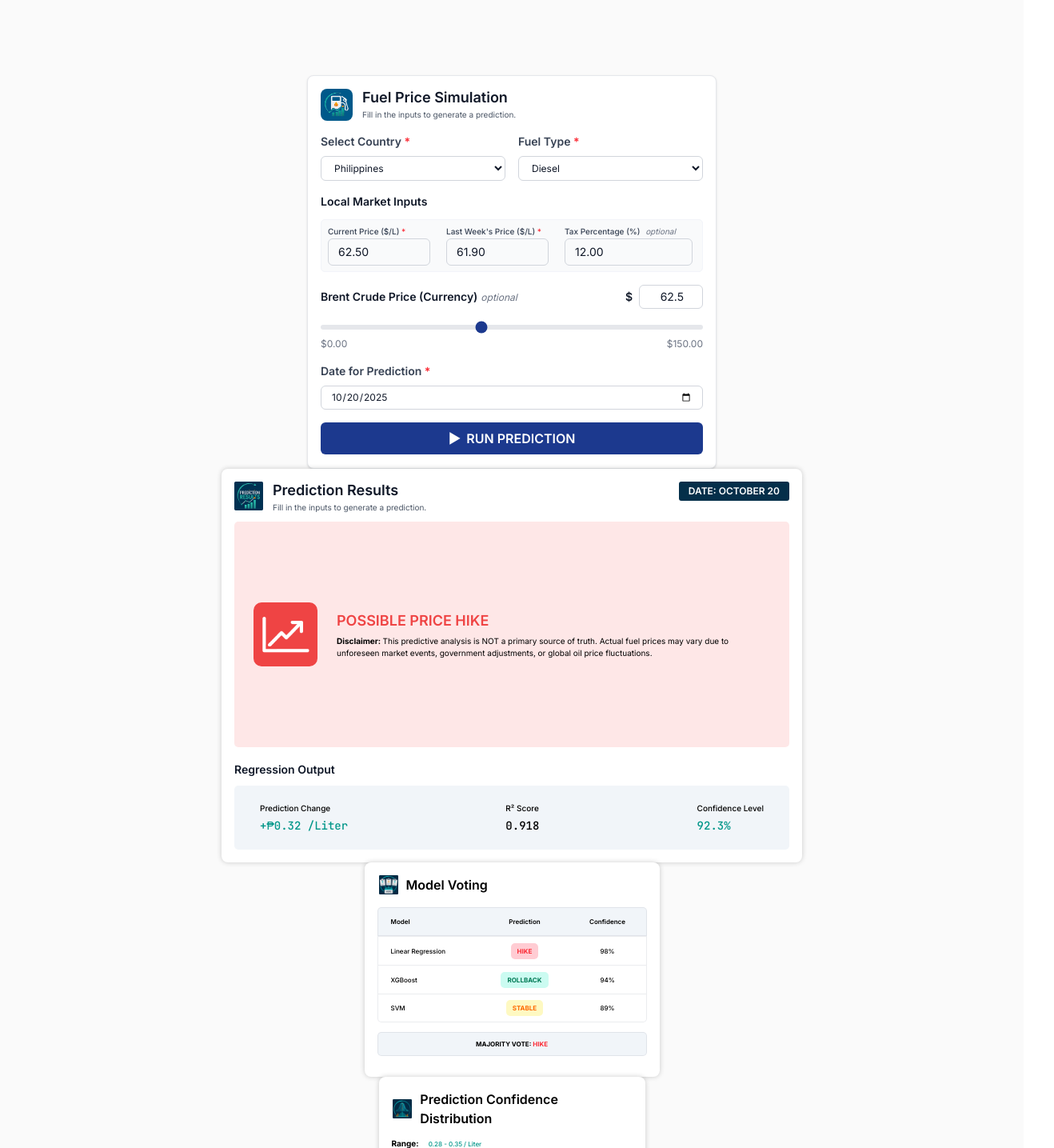
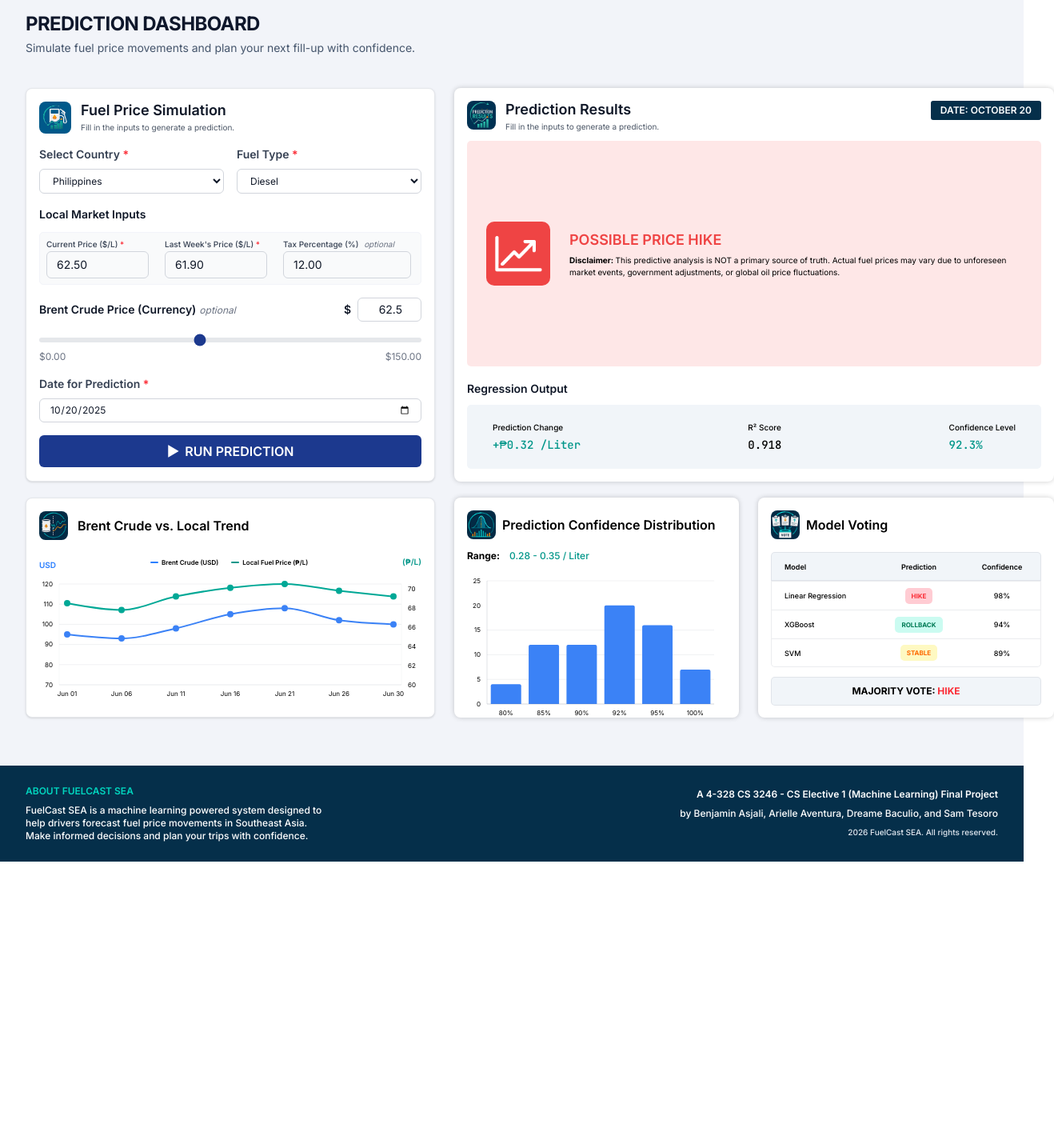
Before and after one commit to yelle15/fuelcast, a Next.js app in the folder frontend/: page / in a window 1280 px wide. Shown: the part 120-1555 px from the top of the page at 80% size, 1318 px wide, since content can reach past the window. After the commit the page ends 1197 px from the top, so only its background shows below. Built offline with nearby package versions, Linux system fonts and the light colour scheme.

Commit message:
fix: adjust dimensions, font sizes, and padding for consistency

```diff
--- a/frontend/src/app/components/brent-crude-vs-local-trend.js
+++ b/frontend/src/app/components/brent-crude-vs-local-trend.js
@@ -55,7 +55,7 @@ const CustomTooltip = ({ active, payload }) => {
 /** Custom Legend */
 const CustomLegend = () => {
   return (
-    <div className="flex justify-between items-center mb-3 font-inter">
+    <div className="flex justify-between items-center mb-2 font-inter">
       <span className="text-[10px] font-semibold text-blue-500 font-inter mt-2">
         USD
       </span>
@@ -92,15 +92,15 @@ export default function BrentCrudeVsLocalTrend({
   const pesoGridLines = [60, 62, 64, 66, 68, 70];
 
   return (
-    <div className="w-full max-w-[499px] h-[268px] p-4 bg-white rounded-lg shadow-[0px_0px_6px_0px_rgba(0,0,0,0.20)]">
+    <div className="w-full max-w-lg h-[275px] p-4 bg-white rounded-lg border border-gray-200 shadow-sm flex flex-col">
       {/* Header */}
-      <div className="flex justify-start items-center gap-2 mb-2">
+      <div className="flex justify-start items-center gap-3 mb-4">
         <img
           src="/Brent%20Crude%20vs.%20Local%20Trend.png"
           alt="Brent Crude vs. Local Trend Logo"
-          className="w-7 h-6 object-contain"
+          className="w-9 h-9 object-contain rounded-lg"
         />
-        <h3 className="text-black text-base font-semibold font-inter">
+        <h3 className="text-black text-ms font-semibold font-inter">
           Brent Crude vs. Local Trend
         </h3>
       </div>
@@ -109,10 +109,11 @@ export default function BrentCrudeVsLocalTrend({
       <CustomLegend />
 
       {/* Chart */}
-      <ResponsiveContainer width="100%" height="80%">
+      <div className="flex-1 min-h-0">
+        <ResponsiveContainer width="100%" height="100%">
           <ComposedChart
             data={chartData}
-          margin={{ top: 15, right: 0, left: 0, bottom: 10 }}
+            margin={{ top: 8, right: 0, left: 0, bottom: 4 }}
           >
           <CartesianGrid
             stroke="rgba(107,114,128,0.2)"
@@ -138,8 +139,8 @@ export default function BrentCrudeVsLocalTrend({
                 strokeWidth: 0.5,
               }}
               tickLine={false}
-            height={25}
-            padding={{ left: 10, right: 10, top: 100 }}
+              height={20}
+              padding={{ left: 10, right: 10 }}
             />
 
           <YAxis
@@ -198,5 +199,6 @@ export default function BrentCrudeVsLocalTrend({
           </ComposedChart>
         </ResponsiveContainer>
       </div>
+    </div>
   );
 }
--- a/frontend/src/app/components/footer.js
+++ b/frontend/src/app/components/footer.js
@@ -10,10 +10,10 @@ export default function Footer() {
                     </p>
                 </div>
 
-                <div className="space-y-3 md:text-right">
+                <div className="py-1 space-y-2 md:text-right">
                     <p className="text-xs font-semibold text-white">A 4-328 CS 3246 - CS Elective 1 (Machine Learning) Final Project</p>
                     <p className="text-xs font-medium text-white">by Benjamin Asjali, Arielle Aventura, Dreame Baculio, and Sam Tesoro</p>
-                    <p className="text-[10px] font-medium text-slate-200">2024 FuelCast SEA. All rights reserved.</p>
+                    <p className="text-[10px] font-medium text-slate-200">2026 FuelCast SEA. All rights reserved.</p>
                 </div>
             </div>
         </footer>
--- a/frontend/src/app/components/fuel-price-simulation.js
+++ b/frontend/src/app/components/fuel-price-simulation.js
@@ -26,7 +26,7 @@ export default function FuelPriceSimulation() {
   };
 
   return (
-    <div className="w-full max-w-lg h-123 mx-auto bg-white rounded-lg border border-gray-200 p-4 shadow-sm">
+    <div className="w-full max-w-lg h-123 bg-white rounded-lg border border-gray-200 p-4 shadow-sm">
       {/* Header */}
       <div className="flex items-start gap-3 mb-4">
         <div className="w-10 h-10 bg-sky-800 rounded-lg flex items-center justify-center shrink-0">
--- a/frontend/src/app/components/model-voting.js
+++ b/frontend/src/app/components/model-voting.js
@@ -51,7 +51,7 @@ const PredictionBadge = ({ type }) => {
   const config = badgeConfig[type] || badgeConfig.STABLE;
 
   return (
-    <div className={`${config.bgColor} rounded-[5px] px-2 py-1 inline-flex`}>
+      <div className={`${config.bgColor} rounded-[5px] px-2 py-1 inline-flex`}>
       <div className={`${config.textColor} text-[8px] font-bold text-center`}>
         {config.label}
       </div>
@@ -70,24 +70,24 @@ export default function ModelVoting({ predictions, majorityVote }) {
   );
 
   return (
-    <div className="w-full max-w-[369px] h-[268px] p-4 bg-white rounded-lg shadow-[0px_0px_6px_0px_rgba(0,0,0,0.20)] font-inter">
+    <div className="w-full max-w-[370px] h-[275px] p-4 bg-white rounded-lg shadow-[0px_0px_6px_0px_rgba(0,0,0,0.20)] font-inter">
       {/* Header */}
       <div className="flex justify-start items-center gap-2 mb-4">
         <img
           src="/Model%20Voting.png"
           alt="Model Voting Logo"
-          className="w-7 h-6 object-contain"
+          className="w-9 h-9 object-contain rounded-lg"
         />
-        <h3 className="text-black text-base font-semibold">Model Voting</h3>
+        <h3 className="text-black text-ms font-semibold">Model Voting</h3>
       </div>
 
       {/* Table Header */}
       <div className="w-full h-9 bg-slate-100 rounded-t-[5px] border border-gray-400/20 flex items-center px-4">
-        <span className="text-black text-[8px] font-semibold w-24">Model</span>
-        <span className="text-black text-[8px] font-semibold flex-1 text-center">
+        <span className="text-black text-[9px] font-semibold w-24">Model</span>
+        <span className="text-black text-[9px] font-semibold flex-1 text-center">
           Prediction
         </span>
-        <span className="text-black text-[8px] font-semibold w-16 text-center">
+        <span className="text-black text-[9px] font-semibold w-16 text-center">
           Confidence
         </span>
       </div>
@@ -102,7 +102,7 @@ export default function ModelVoting({ predictions, majorityVote }) {
               : ""
           }`}
         >
-          <span className="text-black text-[8px] font-medium w-24 truncate">
+          <span className="text-black text-[9px] font-medium w-24 truncate">
             {row.model}
           </span>
 
@@ -110,7 +110,7 @@ export default function ModelVoting({ predictions, majorityVote }) {
             <PredictionBadge type={row.prediction} />
           </div>
 
-          <span className="text-black text-[8px] font-medium w-16 text-center">
+          <span className="text-black text-[9px] font-medium w-16 text-center">
             {row.confidence}%
           </span>
         </div>
@@ -118,7 +118,7 @@ export default function ModelVoting({ predictions, majorityVote }) {
 
       {/* Majority Vote */}
       <div className="w-full mt-3 px-6 py-2 bg-slate-100 rounded-[5px] border border-gray-400/20 flex justify-center">
-        <div className="text-center text-[8px]">
+        <div className="text-center text-[12px]">
           <span className="text-black font-bold">MAJORITY VOTE: </span>
           <span className="text-red-500 font-bold">
             {safeMajorityVote.prediction}
--- a/frontend/src/app/components/prediction-confidence-distribution.js
+++ b/frontend/src/app/components/prediction-confidence-distribution.js
@@ -41,24 +41,24 @@ export default function PredictionConfidenceDistribution({
   rangeDisplay = "0.28 - 0.35 / Liter",
 }) {
   return (
-    <div className="w-full max-w-[333px] h-[268px] p-4 bg-white rounded-lg shadow-[0px_0px_6px_0px_rgba(0,0,0,0.20)] font-inter">
+    <div className="w-full max-w-[360px] h-[275px] p-4 bg-white rounded-lg shadow-[0px_0px_6px_0px_rgba(0,0,0,0.20)] font-inter">
       {/* Header */}
       <div className="flex justify-start items-center gap-2 mb-3 ">
         <img
           src="/Prediction%20Confidence%20Distribution.png"
           alt="Prediction Confidence Distribution Logo"
-          className="w-7 h-6 object-contain"
+          className="w-9 h-9 object-contain rounded-lg"
         />
-        <h3 className="text-black text-base font-semibold">
+        <h3 className="text-black text-ms font-semibold">
           Prediction Confidence Distribution
         </h3>
       </div>
 
       {/* Labels */}
       <div className="flex justify-start items-center gap-24 mb-3">
-        <span className="text-black text-[10px] font-bold flex items-center gap-2">
+        <span className="text-black text-[12px] font-bold flex items-center gap-2">
           Range:
-          <span className="text-teal-600 text-[8px] font-medium font-mono ml-1">
+          <span className="text-teal-600 text-[12px] font-medium font-mono ml-1">
             {rangeDisplay}
           </span>
         </span>
--- a/frontend/src/app/components/prediction-results.js
+++ b/frontend/src/app/components/prediction-results.js
@@ -102,14 +102,14 @@ export default function PredictionResults(props) {
     predictionStatusConfig.STABLE;
 
   return (
-    <div className="w-[726px] h-123 p-4 bg-white rounded-lg shadow-[0px_0px_6px_0px_rgba(0,0,0,0.20)] flex flex-col justify-start items-start gap-2.5">
+    <div className="w-[750px] h-123 p-4 bg-white rounded-lg shadow-[0px_0px_6px_0px_rgba(0,0,0,0.20)] flex flex-col justify-start items-start gap-2.5">
       {/* HEADER */}
       <div className="self-stretch flex justify-between items-start gap-4">
         <div className="flex items-start gap-3">
           <img
             src="/Prediction%20Results.png"
             alt="Prediction Results Logo"
-            className="w-9 h-9 object-contain flex-shrink-0"
+            className="w-9 h-9 object-contain rounded-lg flex-shrink-0"
           />
 
           <div className="flex flex-col">
--- a/frontend/src/app/page.js
+++ b/frontend/src/app/page.js
@@ -6,13 +6,37 @@ import PredictionConfidenceDistribution from "@/app/components/prediction-confid
 
 export default function Home() {
   return (
-    <div className="flex flex-col flex-1 items-center justify-center bg-zinc-50 font-sans dark:bg-black">
-      <main className="flex flex-1 w-full flex-col items-center justify-center py-32 px-16">
-        <FuelPriceSimulation />
-        <PredictionResults />
-        <ModelVoting />
-        <PredictionConfidenceDistribution />
-        <BrentCrudevsLocalTrend />
+    <div className="min-h-screen bg-[#F2F4F9] font-sans pb-15">
+      {/* Container for the whole dashboard content */}
+      <main className="max-w-[1400px] mx-auto pt-12 px-8 flex flex-col items-center">
+
+        {/* Header Section */}
+        <div className="mb-10 text-left w-full max-w-[1278px]">
+          <h1 className="text-2xl font-bold text-slate-900 tracking-tight uppercase">
+            Prediction Dashboard
+          </h1>
+          <p className="text-sm text-slate-600 mt-1">
+            Simulate fuel price movements and plan your next fill-up with confidence.
+          </p>
+        </div>
+
+        {/* Top Section: Inputs (Left) and Main Result (Right) */}
+        <div className="grid grid-cols-1 lg:grid-cols-[512px_734px] justify-items-center gap-8 mb-5 items-start w-full max-w-[1278px]">
+          <div className="h-full">
+            <FuelPriceSimulation />
+          </div>
+          <div className="h-full">
+            <PredictionResults />
+          </div>
+        </div>
+
+        {/* Bottom Section: Three-Column Charts & Voting */}
+        <div className="grid grid-cols-1 md:grid-cols-2 lg:grid-cols-[512px_356px_370px] justify-items-center gap-6 items-start w-full max-w-[1278px]">
+          <BrentCrudevsLocalTrend />
+          <PredictionConfidenceDistribution />
+          <ModelVoting />
+        </div>
+
       </main>
     </div>
   );
```
Lines whose indentation alone changed are shown as unchanged.
